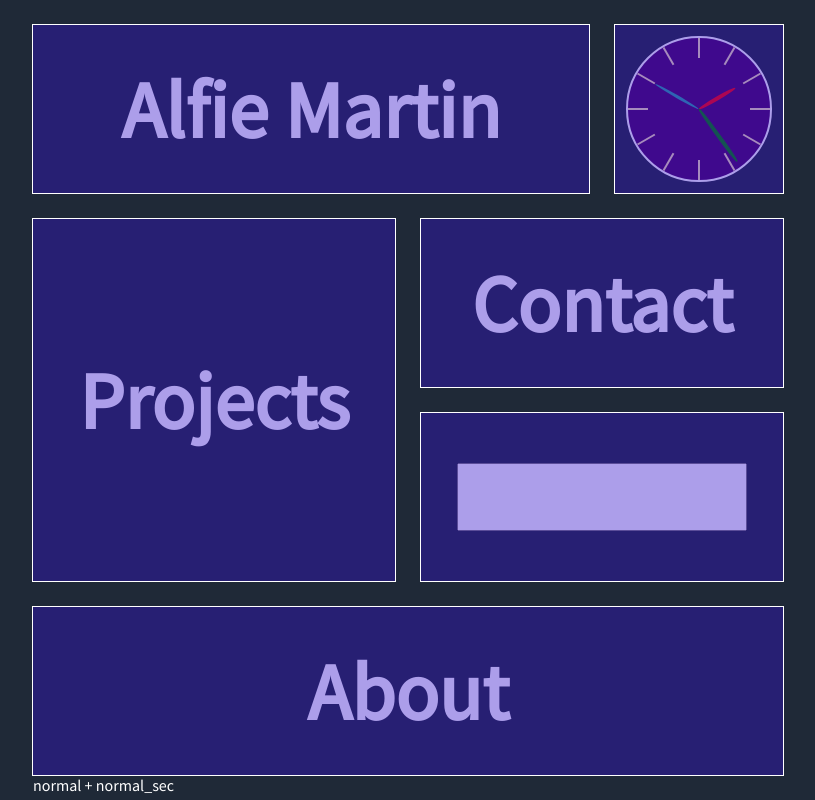
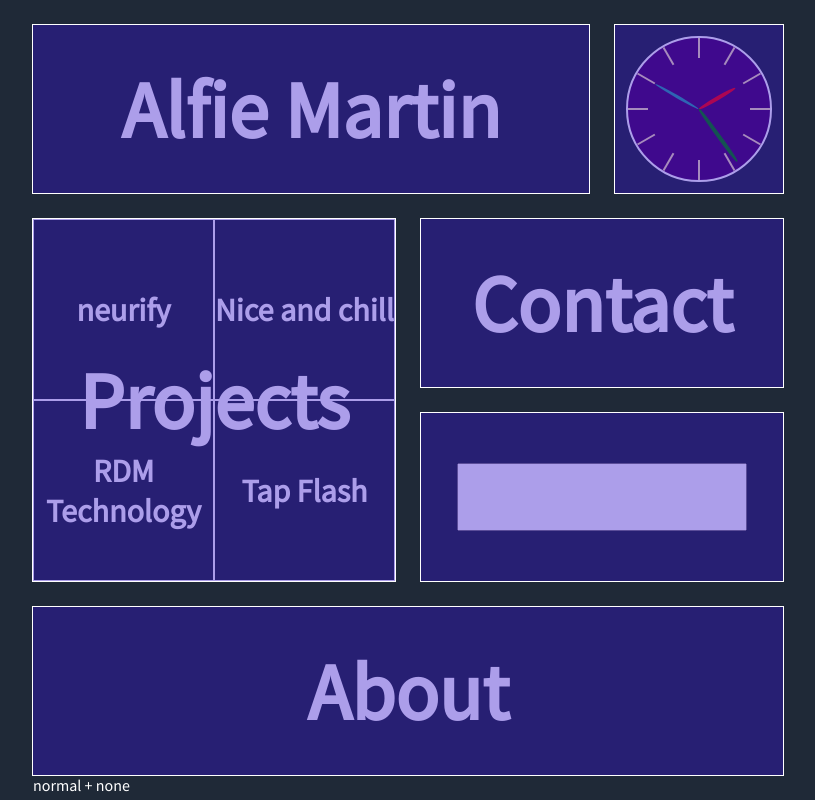
Before and after one commit to alfiemartin/Alfie-Martin2, a Next.js app: page / in a window 1280 px wide. Shown: the whole page, without its empty margins (232-1047 px from the left). Built offline with nearby package versions, Linux system fonts and the light colour scheme.

Commit message:
projects state almost correct- lift state pressed

```diff
--- a/components/Projects/Projects.tsx
+++ b/components/Projects/Projects.tsx
@@ -6,13 +6,18 @@ import ProjectsProjects from "./ProjectsProjects";
 interface Props {
   theme: ThemeType;
   setProjectsTheme: (theme: ProjectThemeType) => void;
+  setTheme: (theme: ThemeType) => void;
 }
 
-const Projects = ({ theme, setProjectsTheme }: Props) => {
+const Projects = ({ theme, setProjectsTheme, setTheme }: Props) => {
   return (
     <div className="PROJECTS TOP-COMP">
       <ProjectsNormal theme={theme} />
-      <ProjectsProjects theme={theme} setProjectsTheme={setProjectsTheme} />
+      <ProjectsProjects
+        theme={theme}
+        setProjectsTheme={setProjectsTheme}
+        setTheme={setTheme}
+      />
     </div>
   );
 };
--- a/components/Projects/ProjectsNormal.tsx
+++ b/components/Projects/ProjectsNormal.tsx
@@ -9,18 +9,6 @@ const ProjectsNormal = ({ theme }: ThemeProps) => {
   let contRef = useRef<HTMLDivElement>(null);
   let tempRef = useRef<GSAPTween>(null);
 
-  useEffect(() => {
-    if (theme === "projects") {
-      tempRef.current = gsap.to(contRef.current, themeIsProjectsTween);
-    } else if (theme === "normal") {
-      tempRef.current = gsap.to(contRef.current, themeIsNormalTween);
-    }
-  }, [theme]);
-
-  useEffect(() => {
-    tempRef.current = gsap.to(contRef.current, themeIsNormalTween);
-  }, []);
-
   return (
     <div className="NORMAL PROJECTS-NORMAL" ref={contRef}>
       <h1>Projects</h1>
--- a/components/Projects/ProjectsProjects.tsx
+++ b/components/Projects/ProjectsProjects.tsx
@@ -1,6 +1,7 @@
-import React, { useEffect, useRef } from "react";
+import React, { useEffect, useRef, useState } from "react";
 import gsap from "gsap";
 import { ProjectThemeType, ThemeType } from "../../utilities/MyTypes";
+import { SSL_OP_ALL } from "constants";
 
 const themeIsProjectsTweens: Array<gsap.TweenVars> = [
   { rotateX: "0deg" },
@@ -19,77 +20,89 @@ const themeIsNormalTweens: Array<gsap.TweenVars> = [
 interface Props {
   theme: ThemeType;
   setProjectsTheme: (theme: ProjectThemeType) => void;
+  setTheme: (theme: ThemeType) => void;
 }
 
-const ProjectsProjects = ({ theme, setProjectsTheme }: Props) => {
+const ProjectsProjects = ({ theme, setProjectsTheme, setTheme }: Props) => {
   let gridRef = useRef<HTMLDivElement>(null);
   let contRef = useRef<HTMLDivElement>(null);
   let gridItemsRef = useRef<Array<HTMLDivElement>>(Array(4).fill(null));
   let tempRef = useRef<GSAPTween>(null);
 
-  useEffect(() => {
-    if (theme === "projects") {
-      gridItemsRef.current.forEach((itemRef, index) => {
-        tempRef.current = gsap.to(itemRef, {
-          ...themeIsProjectsTweens[index],
-          opacity: 1,
-        });
-      });
-    } else if (theme === "normal") {
-      gridItemsRef.current.forEach((itemRef, index) => {
-        tempRef.current = gsap.to(itemRef, {
-          ...themeIsNormalTweens[index],
-          opacity: 0,
-        });
-      });
+  const [pressedProject, setPressedProject] = useState<ProjectThemeType>(
+    "none"
+  );
+  const [hoveredProject, setHoveredProject] = useState<ProjectThemeType>(
+    "none"
+  );
+
+  const handleMouseLeave = () => {
+    if (pressedProject === "none") {
+      setProjectsTheme("none");
+      setTheme("normal");
+    } else {
+      setProjectsTheme(pressedProject);
+      setTheme("projects");
     }
-  }, [theme]);
+  };
+
+  const handleMouseOverProject = (theme: ProjectThemeType) => {
+    setHoveredProject(theme);
+    if (pressedProject === "none") {
+      setProjectsTheme(theme);
+    }
+  };
+
+  const handleProjectClick = (justPressedProject: ProjectThemeType) => {
+    const prevPressedProject = pressedProject;
+
+    console.log({ justPressedProject, pressedProject });
+
+    if (justPressedProject === prevPressedProject) setPressedProject("none");
+    else setPressedProject(justPressedProject);
+  };
 
   useEffect(() => {
-    const mouseOverProject = (index: number) => {
-      switch (index) {
-        case 0:
-          setProjectsTheme("neurify");
-          break;
-        case 1:
-          setProjectsTheme("Nice and Chill");
-          break;
-        case 2:
-          setProjectsTheme("RDM Technology");
-          break;
-        case 3:
-          setProjectsTheme("Tap Flash");
-          break;
-      }
-    };
-
-    gridItemsRef.current.forEach((itemRef, index) => {
-      itemRef.addEventListener("mouseover", () => mouseOverProject(index));
-      tempRef.current = gsap.to(itemRef, {
-        ...themeIsNormalTweens[index],
-        opacity: 0,
-      });
-    });
-
-    return () =>
-      gridItemsRef.current.forEach((itemRef, index) => {
-        itemRef.removeEventListener("mouseover", () => mouseOverProject(index));
-      });
-  }, []);
+    setProjectsTheme(hoveredProject);
+  }, [pressedProject]);
 
   return (
     <div className="PROJECTS-PROJECTS" ref={contRef}>
-      <div className="grid" ref={gridRef}>
-        <div className="grid-item" ref={(el) => (gridItemsRef.current[0] = el)}>
+      <div
+        className="grid"
+        ref={gridRef}
+        onMouseLeave={() => handleMouseLeave()}
+      >
+        <div
+          className="grid-item"
+          ref={(el) => (gridItemsRef.current[0] = el)}
+          onMouseOver={() => handleMouseOverProject("neurify")}
+          onClick={() => handleProjectClick("neurify")}
+        >
           neurify
         </div>
-        <div className="grid-item" ref={(el) => (gridItemsRef.current[1] = el)}>
+        <div
+          className="grid-item"
+          ref={(el) => (gridItemsRef.current[1] = el)}
+          onMouseOver={() => handleMouseOverProject("Nice and Chill")}
+          onClick={() => handleProjectClick("Nice and Chill")}
+        >
           Nice and chill
         </div>
-        <div className="grid-item" ref={(el) => (gridItemsRef.current[2] = el)}>
+        <div
+          className="grid-item"
+          ref={(el) => (gridItemsRef.current[2] = el)}
+          onMouseOver={() => handleMouseOverProject("RDM Technology")}
+          onClick={() => handleProjectClick("RDM Technology")}
+        >
           RDM Technology
         </div>
-        <div className="grid-item" ref={(el) => (gridItemsRef.current[3] = el)}>
+        <div
+          className="grid-item"
+          ref={(el) => (gridItemsRef.current[3] = el)}
+          onMouseOver={() => handleMouseOverProject("Tap Flash")}
+          onClick={() => handleProjectClick("Tap Flash")}
+        >
           Tap Flash
         </div>
       </div>
--- a/pages/index.tsx
+++ b/pages/index.tsx
@@ -16,10 +16,10 @@ export default class Home extends React.Component<{}, State> {
   constructor(props: {}) {
     super(props);
 
-    this.state = { theme: "normal", projectsTheme: "normal_sec" };
+    this.state = { theme: "normal", projectsTheme: "none" };
   }
 
-  changeThemeHandler = (theme: ThemeType) => {
+  setTheme = (theme: ThemeType) => {
     this.setState({ theme: theme });
   };
 
@@ -34,46 +34,46 @@ export default class Home extends React.Component<{}, State> {
           <div className="grid">
             <div
               className="grid-item alfie"
-              onMouseEnter={() => this.changeThemeHandler("alfie")}
+              onMouseEnter={() => this.setTheme("alfie")}
             >
               <Alfie />
               <div className="overlay"></div>
             </div>
             <div
               className="grid-item clock"
-              onMouseEnter={() => this.changeThemeHandler("clock")}
+              onMouseEnter={() => this.setTheme("clock")}
             >
               <Clock />
               <div className="overlay"></div>
             </div>
             <div
               className="grid-item projects"
-              onMouseEnter={() => this.changeThemeHandler("projects")}
-              onMouseLeave={() => this.setState({ theme: "normal" })}
+              onMouseEnter={() => this.setTheme("projects")}
             >
               <Projects
                 theme={this.state.theme}
                 setProjectsTheme={this.setProjectsTheme}
+                setTheme={this.setTheme}
               />
               <div className="overlay"></div>
             </div>
             <div
               className="grid-item contact"
-              onMouseEnter={() => this.changeThemeHandler("contact")}
+              onMouseEnter={() => this.setTheme("contact")}
             >
               <Contact />
               <div className="overlay"></div>
             </div>
             <div
               className="grid-item secret"
-              onMouseEnter={() => this.changeThemeHandler("secret")}
+              onMouseEnter={() => this.setTheme("secret")}
             >
               <Secret />
               <div className="overlay"></div>
             </div>
             <div
               className="grid-item about"
-              onMouseEnter={() => this.changeThemeHandler("about")}
+              onMouseEnter={() => this.setTheme("about")}
             >
               <About /> {this.state.theme} + {this.state.projectsTheme}
               <div className="overlay"></div>
--- a/styles/globals.css
+++ b/styles/globals.css
@@ -172,6 +172,8 @@
   left: 0;
   position: absolute;
   overflow: hidden;
+  -webkit-perspective: 800px;
+          perspective: 800px;
 }
 
 .PROJECTS .PROJECTS-PROJECTS > .grid {
--- a/styles/globals.scss
+++ b/styles/globals.scss
@@ -152,6 +152,7 @@
     left: 0;
     position: absolute;
     overflow: hidden;
+    perspective: 800px;
 
     & > .grid {
       display: grid;
--- a/utilities/MyTypes.ts
+++ b/utilities/MyTypes.ts
@@ -18,7 +18,7 @@ export type ThemeType =
     | "about";
 
 export type ProjectThemeType =
-| "normal_sec"
+| "none"
 | "neurify"
 | "Nice and Chill"
 | "RDM Technology"
```
Also changed, not shown: 1 other file (tests, documents, lock files or other folders).
